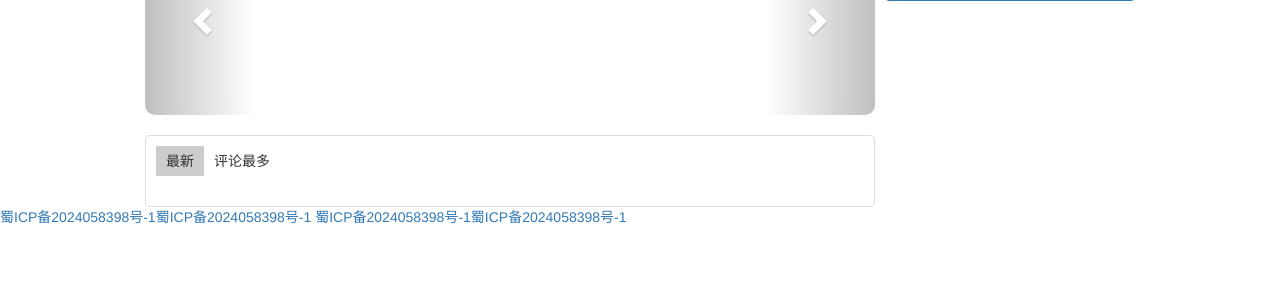
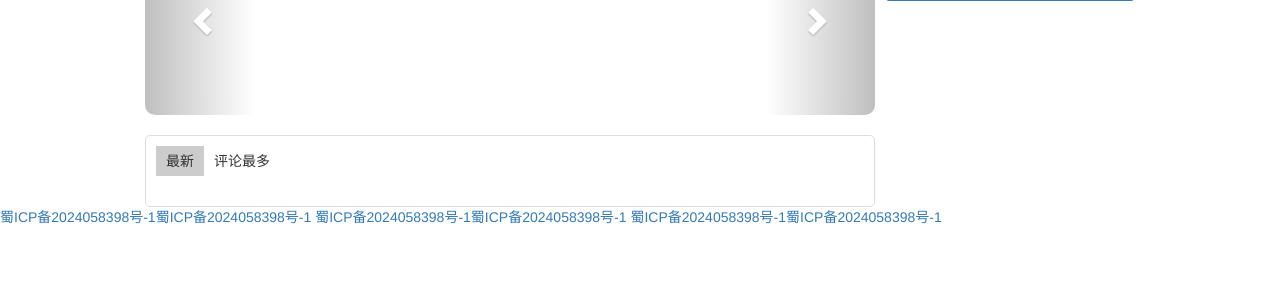
Before and after one commit to yangxinyi-bigdata/flaskbbs, a Flask app: page / in a window 1280 px wide. Shown: the part 157-450 px from the top of the page. Run offline with Flask 3, Linux system fonts and the light colour scheme; data that the repository does not hold is empty; some libraries are stand-ins or nearby versions.

Commit message:
添加备案信息4

```diff
--- a/templates/front/index.html
+++ b/templates/front/index.html
@@ -107,5 +107,5 @@
           </div>
       </div>
 
-
+<a href="https://beian.miit.gov.cn/" target="_blank">蜀ICP备2024058398号-1</a><a href="https://beian.miit.gov.cn/" target="_blank">蜀ICP备2024058398号-1</a>
 {% endblock %}
```
